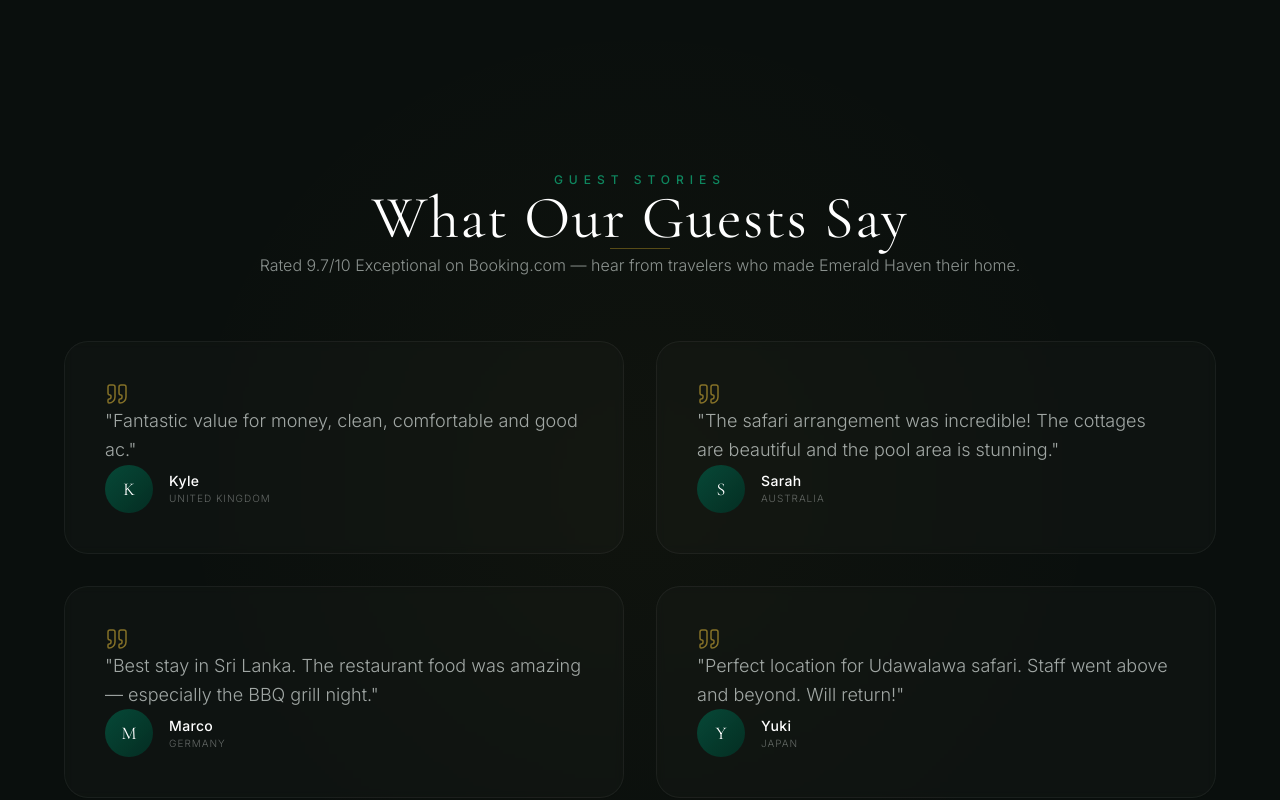
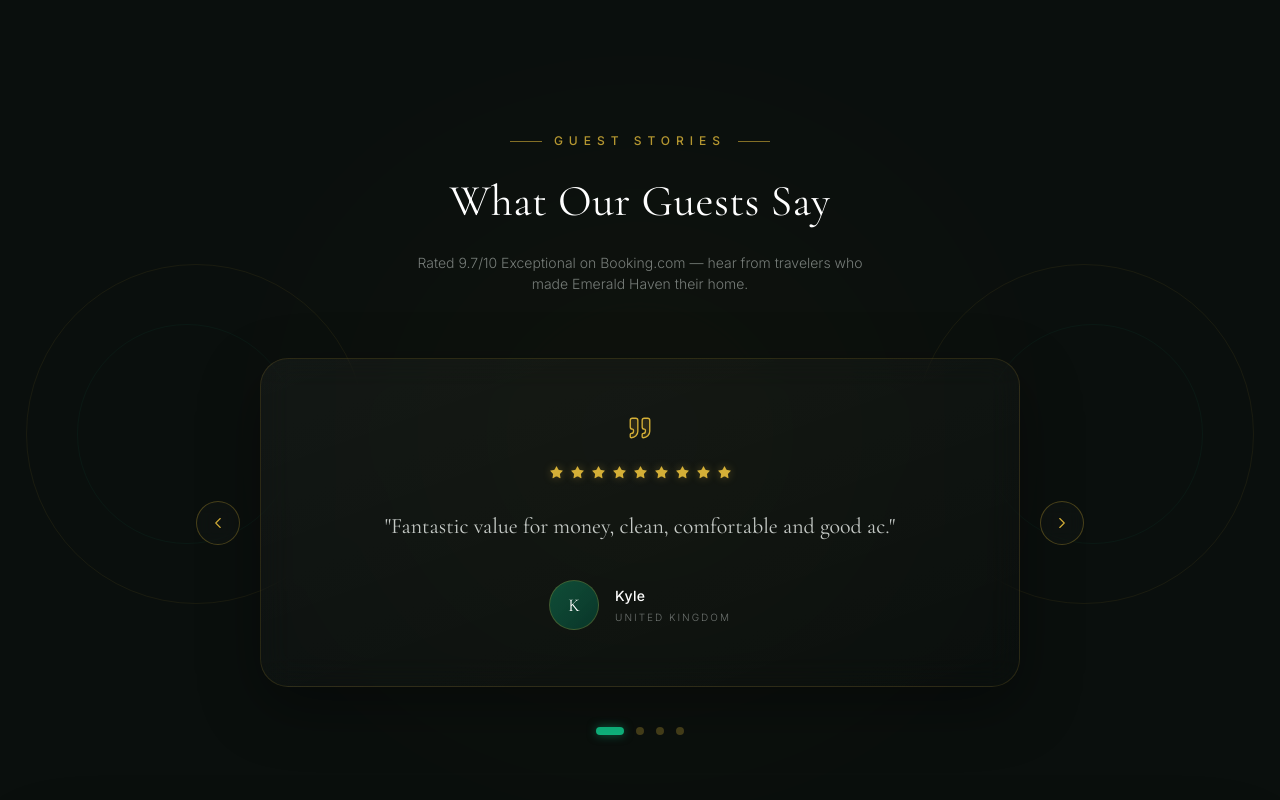
Before and after one commit to Sacheera127/EMERALD-HAVEN, a Next.js app: page / in a window 1280 px wide. Shown: the part 4100-4900 px from the top of the page. Built offline with nearby package versions, Linux system fonts and the light colour scheme.

Commit message:
review section update

```diff
--- a/app/components/Footer.js
+++ b/app/components/Footer.js
@@ -264,10 +264,10 @@ export default function Footer() {
             gap: '16px',
           }}
         >
-          <p className="text-sm font-light tracking-wide text-center sm:text-left" style={{ color: 'rgba(224,231,228,0.45)' }}>
-            © {new Date().getFullYear()} Emerald Haven Safari Cottages. All rights reserved.
+          <p className="text-sm font-light tracking-wide" style={{ color: 'rgba(224,231,228,0.45)' }}>
+            © {new Date().getFullYear()} Emerald Haven . All rights reserved.
           </p>
-          <p className="text-[11px] font-semibold uppercase tracking-widest text-center sm:text-right" style={{ color: 'rgba(224,231,228,0.35)' }}>
+          <p className="text-[11px] font-semibold uppercase tracking-widest" style={{ color: 'rgba(224,231,228,0.35)' }}>
             Udawalawa, Sri Lanka
           </p>
         </div>
--- a/app/page.js
+++ b/app/page.js
@@ -1,6 +1,6 @@
 'use client';
 
-import { useState, useRef, useEffect } from 'react';
+import { useState, useEffect, useCallback, useRef } from 'react';
 import Image from 'next/image';
 import Link from 'next/link';
 import { motion, useScroll, useTransform, useInView } from 'framer-motion';
@@ -254,31 +254,278 @@ function SafariServicesSection() {
   );
 }
 
+const AUTOPLAY_INTERVAL = 7000;
+
+/* ── Star rating ─────────────────────────────────────────── */
+function StarRating({ count = 5 }) {
+  return (
+    <div className="flex items-center justify-center" style={{ gap: '6px', marginBottom: '28px' }}>
+      {Array.from({ length: count }).map((_, i) => (
+        <Star
+          key={i}
+          size={15}
+          strokeWidth={0}
+          fill="#D4AF37"
+          style={{ filter: 'drop-shadow(0 0 4px rgba(212,175,55,0.35))' }}
+        />
+      ))}
+    </div>
+  );
+}
+
+/* ── Main Component ──────────────────────────────────────── */
 function ReviewsSection() {
+  const [active, setActive] = useState(0);
+  const [paused, setPaused] = useState(false);
+  const timerRef = useRef(null);
+
+  const total = reviews.length;
+
+  const goTo = useCallback((index) => {
+    setActive(((index % total) + total) % total);
+  }, [total]);
+
+  const next = useCallback(() => goTo(active + 1), [active, goTo]);
+  const prev = useCallback(() => goTo(active - 1), [active, goTo]);
+
+  // Autoplay
+  useEffect(() => {
+    if (paused) return;
+    timerRef.current = setInterval(() => {
+      setActive((curr) => (curr + 1) % total);
+    }, AUTOPLAY_INTERVAL);
+    return () => clearInterval(timerRef.current);
+  }, [paused, total]);
+
+  // Pause + reset timer on any manual interaction
+  const handleManualNav = (fn) => {
+    setPaused(true);
+    fn();
+    clearInterval(timerRef.current);
+    // resume autoplay after a cool-down so it doesn't immediately jump
+    setTimeout(() => setPaused(false), AUTOPLAY_INTERVAL);
+  };
+
+  const review = reviews[active];
+
   return (
-    <section className="section-padding relative overflow-hidden" style={{ background: 'var(--dark-900)' }}>
-      <div className="absolute inset-0 opacity-[0.03] pointer-events-none" style={{ backgroundImage: 'radial-gradient(circle at 50% 50%, rgba(201,162,39,1) 0%, transparent 60%)' }} />
-      <div className="container-premium relative z-10 flex flex-col items-center">
-        <SectionHeader subtitle="Guest Stories" title="What Our Guests Say" description="Rated 9.7/10 Exceptional on Booking.com — hear from travelers who made Emerald Haven their home." />
-        <div className="grid grid-cols-1 md:grid-cols-2 gap-[32px] max-w-6xl mx-auto w-full" style={{ marginTop: '60px' }}>
-          {reviews.map((review, i) => (
-            <motion.div key={review.name} initial={{ opacity: 0, y: 30 }} whileInView={{ opacity: 1, y: 0 }} viewport={{ once: true, margin: '-50px' }} transition={{ delay: i * 0.1, duration: 1, ease: [0.16, 1, 0.3, 1] }} className="flex flex-col rounded-3xl cursor-pointer hover:-translate-y-[8px] hover:shadow-[0_20px_40px_-15px_rgba(0,0,0,0.5)]" style={{ background: 'rgba(255,255,255,0.02)', border: '1px solid rgba(255,255,255,0.05)', backdropFilter: 'blur(4px)', padding: '40px', transition: 'all 0.4s cubic-bezier(0.25,1,0.5,1)' }}>
-              <Quote size={24} strokeWidth={1.5} style={{ color: 'rgba(212,175,55,0.6)' }} className="mb-6" />
-              <p className="text-lg font-light leading-relaxed flex-1 mb-8" style={{ color: 'rgba(224,231,228,0.7)' }}>"{review.text}"</p>
+    <section
+      className="relative w-full overflow-hidden"
+      style={{ background: 'var(--dark-900)', padding: '120px 0', isolation: 'isolate' }}
+    >
+      {/* Ambient center glow */}
+      <div
+        className="absolute pointer-events-none"
+        style={{
+          top: '50%', left: '50%', transform: 'translate(-50%,-50%)',
+          width: '900px', height: '500px', borderRadius: '9999px',
+          filter: 'blur(140px)', opacity: 0.05,
+          background: 'radial-gradient(circle, #D4AF37, transparent 70%)',
+        }}
+      />
 
-              <div className="mt-auto flex items-center gap-4">
-                <div className="w-[48px] h-[48px] rounded-full flex items-center justify-center text-white font-serif text-lg" style={{ background: 'linear-gradient(135deg, rgba(6,78,59,0.9), rgba(4,47,36,0.95))' }}>
-                  {review.name.charAt(0)}
-                </div>
-                <div>
-                  <h4 className="text-sm font-medium text-white tracking-wide">{review.name}</h4>
-                  <p className="text-[10px] font-light uppercase tracking-widest mt-1" style={{ color: 'rgba(224,231,228,0.4)' }}>{review.country}</p>
-                </div>
+      {/* Ghosted side circles — softened, integrated into flow */}
+      <div
+        className="absolute pointer-events-none hidden lg:block"
+        style={{
+          top: '50%', left: '2%', transform: 'translateY(-50%)',
+          width: '340px', height: '340px', borderRadius: '9999px',
+          border: '1px solid rgba(212,175,55,0.08)',
+        }}
+      />
+      <div
+        className="absolute pointer-events-none hidden lg:block"
+        style={{
+          top: '50%', left: '6%', transform: 'translateY(-50%)',
+          width: '220px', height: '220px', borderRadius: '9999px',
+          border: '1px solid rgba(16,185,129,0.06)',
+        }}
+      />
+      <div
+        className="absolute pointer-events-none hidden lg:block"
+        style={{
+          top: '50%', right: '2%', transform: 'translateY(-50%)',
+          width: '340px', height: '340px', borderRadius: '9999px',
+          border: '1px solid rgba(212,175,55,0.08)',
+        }}
+      />
+      <div
+        className="absolute pointer-events-none hidden lg:block"
+        style={{
+          top: '50%', right: '6%', transform: 'translateY(-50%)',
+          width: '220px', height: '220px', borderRadius: '9999px',
+          border: '1px solid rgba(16,185,129,0.06)',
+        }}
+      />
+
+      <div className="relative z-10 container-premium flex flex-col items-center">
+        {/* Header */}
+        <div className="text-center" style={{ marginBottom: '64px' }}>
+          <div className="flex items-center justify-center" style={{ gap: '12px', marginBottom: '18px' }}>
+            <span style={{ width: '32px', height: '1px', background: 'rgba(212,175,55,0.6)' }} />
+            <p style={{ fontSize: '12px', letterSpacing: '0.5em', textTransform: 'uppercase', fontWeight: 500, color: 'rgba(212,175,55,0.85)', margin: 0 }}>
+              Guest Stories
+            </p>
+            <span style={{ width: '32px', height: '1px', background: 'rgba(212,175,55,0.6)' }} />
+          </div>
+          <h2 className="font-serif" style={{ fontSize: '44px', fontWeight: 400, color: '#ffffff', letterSpacing: '0.01em', marginBottom: '18px' }}>
+            What Our Guests Say
+          </h2>
+          <p className="font-light" style={{ fontSize: '14px', color: 'rgba(224,231,228,0.5)', maxWidth: '480px', margin: '0 auto' }}>
+            Rated 9.7/10 Exceptional on Booking.com — hear from travelers who made Emerald Haven their home.
+          </p>
+        </div>
+
+        {/* Central Testimonial Card */}
+        <div
+          className="relative w-full flex items-center justify-center"
+          style={{ maxWidth: '760px' }}
+          onMouseEnter={() => setPaused(true)}
+          onMouseLeave={() => setPaused(false)}
+        >
+          {/* Prev arrow */}
+          <button
+            onClick={() => handleManualNav(prev)}
+            aria-label="Previous review"
+            className="hidden md:flex items-center justify-center transition-all duration-500 hover:scale-110"
+            style={{
+              position: 'absolute', left: '-64px', top: '50%', transform: 'translateY(-50%)',
+              width: '44px', height: '44px', borderRadius: '9999px',
+              border: '1px solid rgba(212,175,55,0.3)',
+              background: 'rgba(255,255,255,0.02)',
+              backdropFilter: 'blur(8px)',
+            }}
+          >
+            <ChevronLeft size={18} strokeWidth={1.5} style={{ color: '#D4AF37' }} />
+          </button>
+
+          {/* Card */}
+          <div
+            key={active}
+            className="relative flex flex-col items-center text-center"
+            style={{
+              width: '100%',
+              padding: '56px 48px',
+              borderRadius: '28px',
+              background: 'linear-gradient(160deg, rgba(255,255,255,0.035) 0%, rgba(255,255,255,0.005) 100%)',
+              backdropFilter: 'blur(16px)',
+              WebkitBackdropFilter: 'blur(16px)',
+              border: '1px solid rgba(212,175,55,0.15)',
+              boxShadow: '0 20px 60px rgba(0,0,0,0.35)',
+              animation: 'fadeSlide 0.9s cubic-bezier(0.16,1,0.3,1)',
+            }}
+          >
+            <Quote
+              size={26}
+              strokeWidth={1.25}
+              fill="rgba(212,175,55,0.12)"
+              style={{ color: '#D4AF37', marginBottom: '24px' }}
+            />
+
+            <StarRating count={review.rating} />
+
+            <p
+              className="font-serif"
+              style={{
+                fontSize: '22px',
+                fontWeight: 400,
+                lineHeight: 1.65,
+                color: 'rgba(230,235,232,0.85)',
+                marginBottom: '36px',
+                maxWidth: '560px',
+              }}
+            >
+              "{review.text}"
+            </p>
+
+            <div className="flex items-center" style={{ gap: '16px' }}>
+              <div
+                className="flex items-center justify-center rounded-full font-serif"
+                style={{
+                  width: '50px', height: '50px', fontSize: '18px', color: '#fff',
+                  background: 'linear-gradient(135deg, rgba(16,185,129,0.35), rgba(6,78,59,0.6))',
+                  border: '1px solid rgba(212,175,55,0.25)',
+                }}
+              >
+                {review.name.charAt(0)}
               </div>
-            </motion.div>
+              <div className="text-left">
+                <h4 className="text-sm font-medium text-white tracking-wide">{review.name}</h4>
+                <p
+                  className="text-[10px] font-light uppercase"
+                  style={{ letterSpacing: '0.2em', color: 'rgba(224,231,228,0.45)', marginTop: '4px' }}
+                >
+                  {review.country}
+                </p>
+              </div>
+            </div>
+          </div>
+
+          {/* Next arrow */}
+          <button
+            onClick={() => handleManualNav(next)}
+            aria-label="Next review"
+            className="hidden md:flex items-center justify-center transition-all duration-500 hover:scale-110"
+            style={{
+              position: 'absolute', right: '-64px', top: '50%', transform: 'translateY(-50%)',
+              width: '44px', height: '44px', borderRadius: '9999px',
+              border: '1px solid rgba(212,175,55,0.3)',
+              background: 'rgba(255,255,255,0.02)',
+              backdropFilter: 'blur(8px)',
+            }}
+          >
+            <ChevronRight size={18} strokeWidth={1.5} style={{ color: '#D4AF37' }} />
+          </button>
+        </div>
+
+        {/* Mobile arrows (below card, since side arrows are hidden on mobile) */}
+        <div className="flex md:hidden items-center" style={{ gap: '20px', marginTop: '28px' }}>
+          <button
+            onClick={() => handleManualNav(prev)}
+            aria-label="Previous review"
+            className="flex items-center justify-center"
+            style={{ width: '40px', height: '40px', borderRadius: '9999px', border: '1px solid rgba(212,175,55,0.3)', background: 'rgba(255,255,255,0.02)' }}
+          >
+            <ChevronLeft size={16} strokeWidth={1.5} style={{ color: '#D4AF37' }} />
+          </button>
+          <button
+            onClick={() => handleManualNav(next)}
+            aria-label="Next review"
+            className="flex items-center justify-center"
+            style={{ width: '40px', height: '40px', borderRadius: '9999px', border: '1px solid rgba(212,175,55,0.3)', background: 'rgba(255,255,255,0.02)' }}
+          >
+            <ChevronRight size={16} strokeWidth={1.5} style={{ color: '#D4AF37' }} />
+          </button>
+        </div>
+
+        {/* Pagination dots */}
+        <div className="flex items-center justify-center" style={{ gap: '12px', marginTop: '40px' }}>
+          {reviews.map((_, i) => (
+            <button
+              key={i}
+              onClick={() => handleManualNav(() => goTo(i))}
+              aria-label={`Go to review ${i + 1}`}
+              className="transition-all duration-500"
+              style={{
+                width: i === active ? '28px' : '8px',
+                height: '8px',
+                borderRadius: '9999px',
+                background: i === active ? '#10b981' : 'rgba(212,175,55,0.3)',
+                boxShadow: i === active ? '0 0 10px rgba(16,185,129,0.5)' : 'none',
+                cursor: 'pointer',
+                border: 'none',
+              }}
+            />
           ))}
         </div>
       </div>
+
+      <style jsx>{`
+        @keyframes fadeSlide {
+          from { opacity: 0; transform: translateY(14px); }
+          to { opacity: 1; transform: translateY(0); }
+        }
+      `}</style>
     </section>
   );
 }
```
